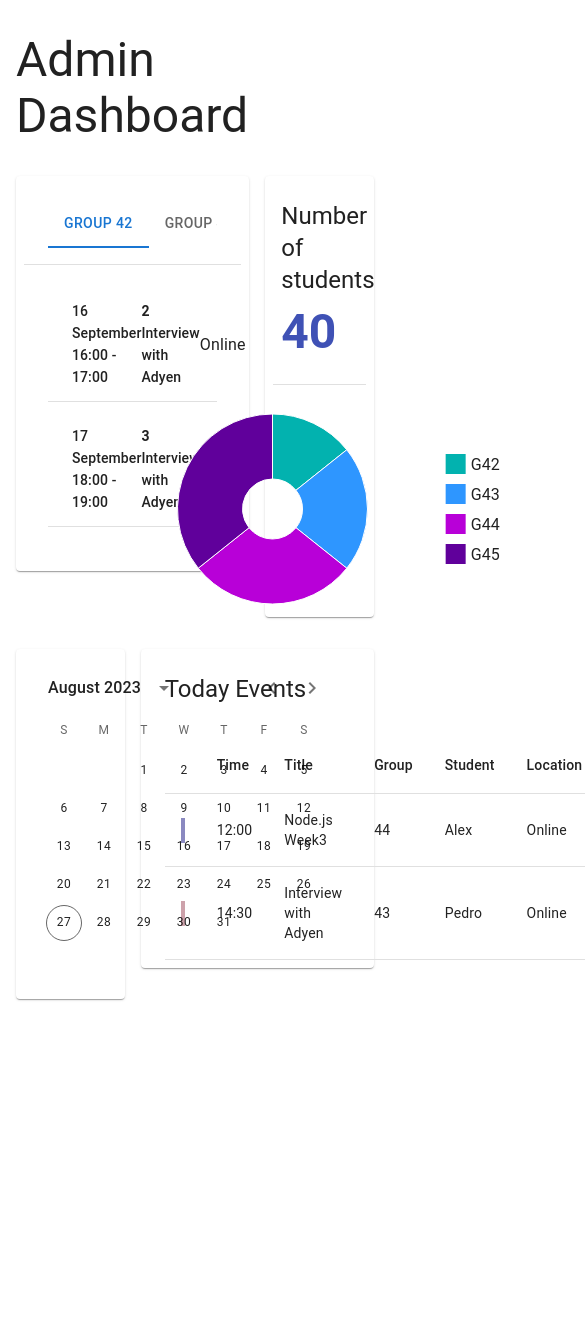
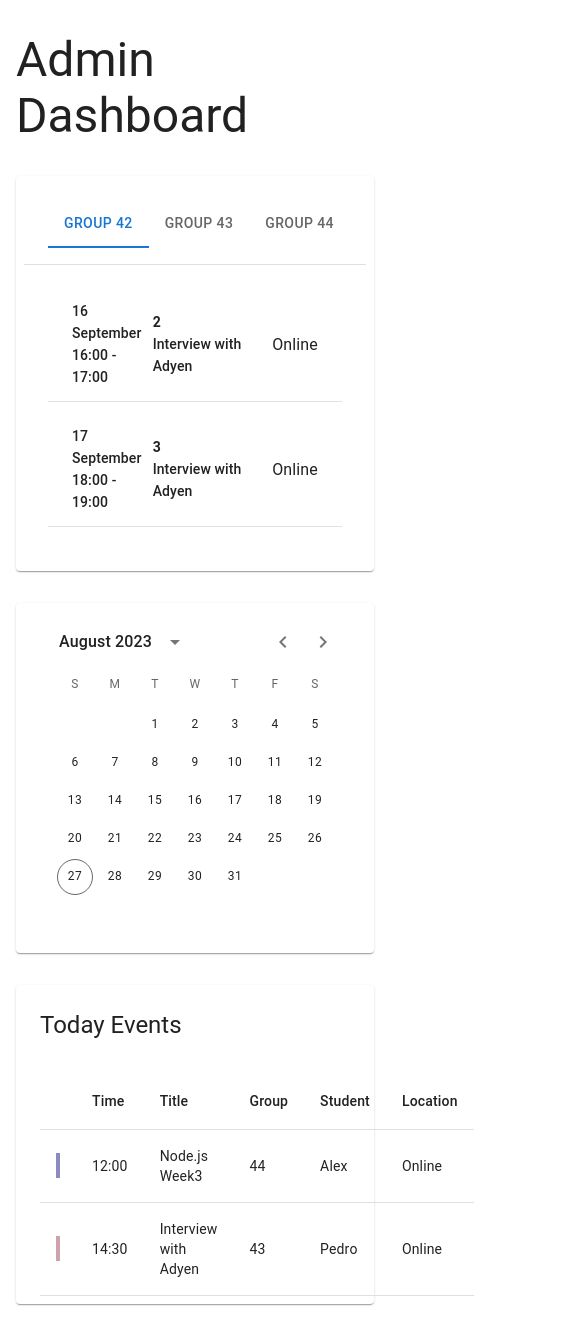
Before and after one commit to nurlanimamali95/BookYourFuture, a React app in the folder client/: page /admin in a window 390 px wide. Shown: the whole page, 585 px wide, since content can reach past the window. Before the commit the page ends 1015 px from the top, so only its background shows below. Built offline with nearby package versions, Linux system fonts and the light colour scheme.

Commit message:
responsive admin dashboard

```diff
--- a/client/src/pages/Admin/AdminDashboard.js
+++ b/client/src/pages/Admin/AdminDashboard.js
@@ -6,6 +6,7 @@ import Grid from "@mui/material/Unstable_Grid2";
 import { styled } from "@mui/material/styles";
 import Paper from "@mui/material/Paper";
 import Typography from "@mui/material/Typography";
+import { Hidden } from "@mui/material";
 
 import EventByGroup from "../../components/Admin/AdminDashboard/EventByGroup/EventByGroup";
 import PieChartCard from "../../components/Admin/AdminDashboard/PieChart/PieChartCard";
@@ -27,22 +28,24 @@ export default function AdminDashboard() {
             Admin Dashboard
           </Typography>
           <Grid container spacing={2} rowSpacing={4}>
-            <Grid xs={8}>
+            <Grid xs={12} lg={8}>
               <Item>
                 <EventByGroup />
               </Item>
             </Grid>
-            <Grid xs={4}>
-              <Item>
-                <PieChartCard />
-              </Item>
-            </Grid>
-            <Grid xs={4}>
+            <Hidden lgDown>
+              <Grid xs={4}>
+                <Item>
+                  <PieChartCard />
+                </Item>
+              </Grid>
+            </Hidden>
+            <Grid xs={12} md={4}>
               <Item>
                 <AdminCalender />
               </Item>
             </Grid>
-            <Grid xs={8}>
+            <Grid xs={12} md={8}>
               <Item>
                 <AdminEventTable />
               </Item>
```
